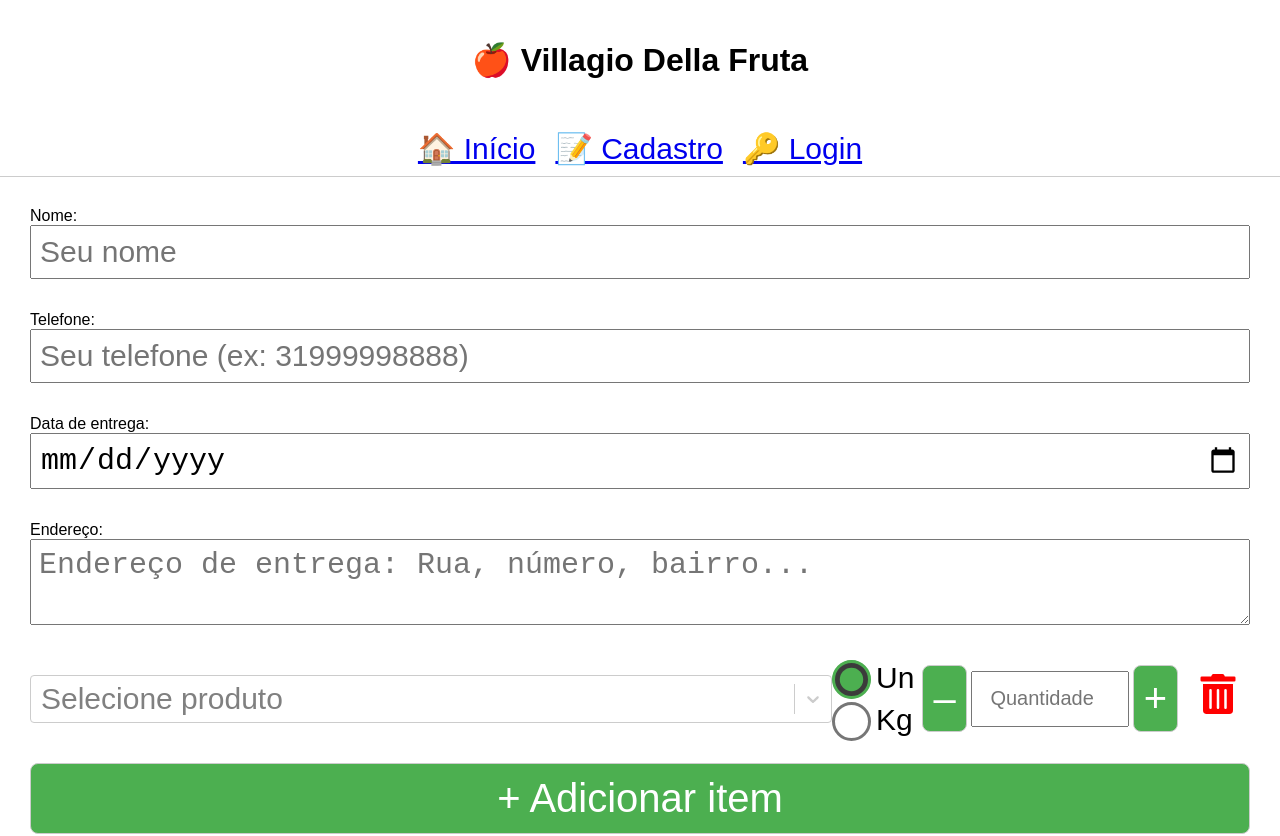
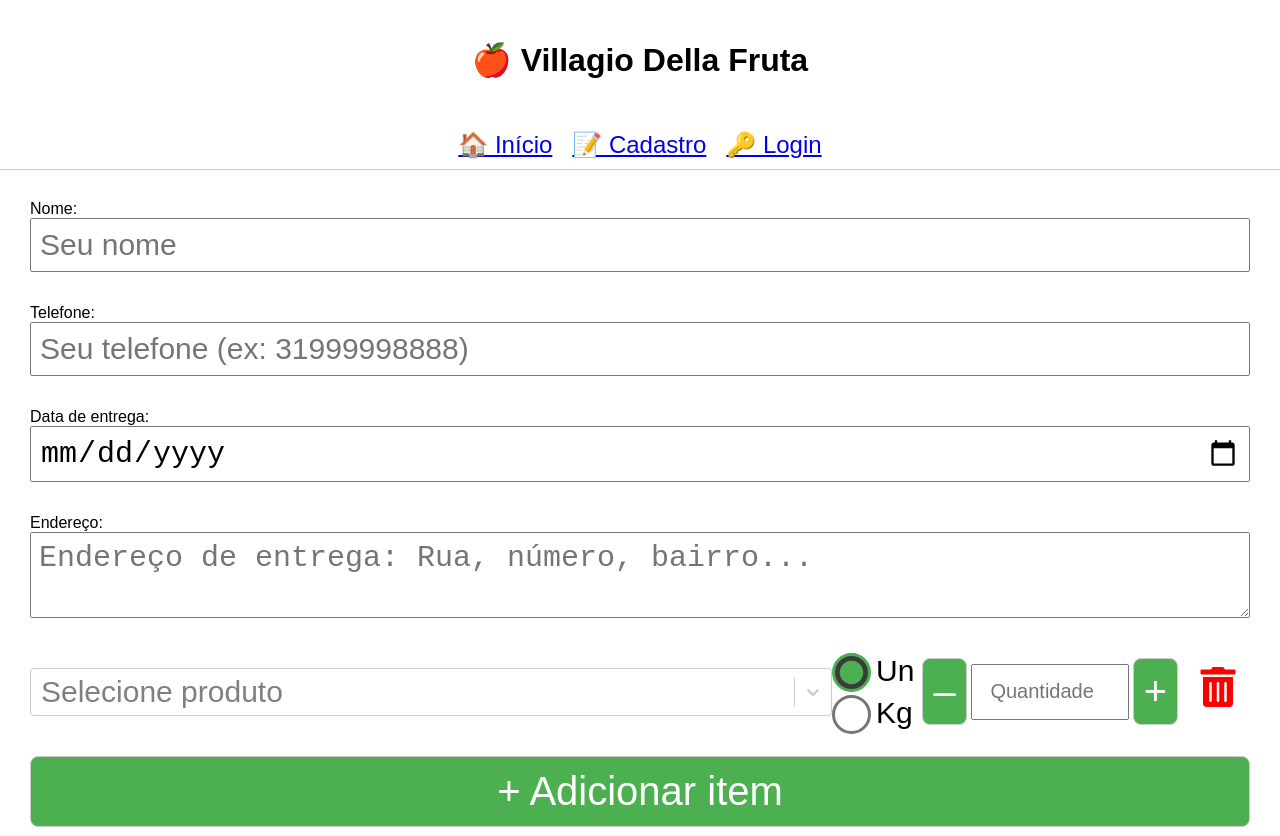
Before and after one commit to michelrodrigo/pedido_hortifruti, a React (Vite) app: page / in a window 1280 px wide. Shown: the top 836 px of the page. Built offline with nearby package versions, Linux system fonts and the light colour scheme.

Commit message:
implementação do botão de Logout e alguns ajustes

```diff
--- a/src/App.jsx
+++ b/src/App.jsx
@@ -1,28 +1,57 @@
 // App.jsx
-import React from 'react';
+import React, { useState, useEffect } from 'react';
 import { BrowserRouter as Router, Routes, Route, Link } from 'react-router-dom';
 import FormPedido from './components/FormPedido';
 import CadastroCliente from './components/CadastroCliente';
 import Login from './components/Login';
 
 function App() {
+  const [cliente, setCliente] = useState(null);
+
+  // Carrega cliente salvo no localStorage ao iniciar
+  useEffect(() => {
+    const salvo = localStorage.getItem('cliente');
+    if (salvo) setCliente(JSON.parse(salvo));
+  }, []);
+
+  const handleLogout = () => {
+    localStorage.removeItem('cliente');
+    setCliente(null);
+  };
+
   return (
     <Router>
-      <div >
-		<h1 style={{ textAlign: 'center', padding: '20px' }}>🍎 Villagio Della Fruta</h1>
+      <div>
+        <h1 style={{ textAlign: 'center', padding: '20px' }}>🍎 Villagio Della Fruta</h1>
+
         {/* Menu de navegação */}
-        <nav style={{ padding: '10px', borderBottom: '1px solid #ccc', display: 'flex', gap: '20px', fontSize: '30px', display: 'flex', justifyContent: 'center'}}>
+        <nav style={{
+          padding: '10px',
+          borderBottom: '1px solid #ccc',
+          display: 'flex',
+          gap: '20px',
+          fontSize: '24px',
+          justifyContent: 'center',
+          alignItems: 'center',
+          flexWrap: 'wrap',
+        }}>
           <Link to="/">🏠 Início</Link>
           <Link to="/cadastro">📝 Cadastro</Link>
-          <Link to="/login">🔑 Login</Link>
+          {!cliente && <Link to="/login">🔑 Login</Link>}
+          {cliente && (
+            <>
+              <span>👤 {cliente.nome}</span>
+              <button onClick={handleLogout} style={{ fontSize: '18px' }}>🚪 Sair</button>
+            </>
+          )}
         </nav>
 
         {/* Rotas da aplicação */}
         <div style={{ padding: '20px' }}>
           <Routes>
-            <Route path="/" element={<FormPedido />} />
+            <Route path="/" element={<FormPedido cliente={cliente} />} />
             <Route path="/cadastro" element={<CadastroCliente />} />
-            <Route path="/login" element={<Login />} />
+            <Route path="/login" element={<Login onLoginSucesso={setCliente} />} />
           </Routes>
         </div>
       </div>
--- a/src/components/FormPedido.jsx
+++ b/src/components/FormPedido.jsx
@@ -12,14 +12,32 @@ export default function FormPedido() {
 	defaultValues: { itens: [{ produto: '', unidade: 'unidade', quantidade: '' }] }
   });
   useEffect(() => {
+	  const atualizarDadosCliente = () => {
 		const clienteSalvo = localStorage.getItem("cliente");
 		if (clienteSalvo) {
 		  const dados = JSON.parse(clienteSalvo);
 		  setValue("nome", dados.nome || "");
 		  setValue("telefone", dados.telefone || "");
 		  setValue("endereco", dados.endereco || "");
+		} else {
+		  // Limpa os campos se não há cliente
+		  reset({
+			nome: '',
+			telefone: '',
+			endereco: '',
+			dataEntrega: '',
+			itens: [{ produto: '', unidade: 'unidade', quantidade: '' }]
+		  });
 		}
-	}, []);
+	  };
+
+	  atualizarDadosCliente();
+
+	  // Verifica mudanças no localStorage a cada 1 segundo
+	  const intervalo = setInterval(atualizarDadosCliente, 1000);
+
+	  return () => clearInterval(intervalo);
+	}, [setValue, reset]);
   const { fields, append, remove } = useFieldArray({ control, name: 'itens' });
   const itensWatch = useWatch({ control, name: 'itens', defaultValue: [] });
 
--- a/src/components/Login.jsx
+++ b/src/components/Login.jsx
@@ -1,15 +1,16 @@
 import React, { useState } from 'react';
-import { useNavigate } from 'react-router-dom'; // 👈 adicionado
+import { useNavigate } from 'react-router-dom';
 
-export default function Login() {
+export default function Login({ onLoginSucesso }) {
   const [email, setEmail] = useState('');
   const [senha, setSenha] = useState('');
-  const navigate = useNavigate(); // 👈 usado para redirecionar
   const [loading, setLoading] = useState(false);
+  const navigate = useNavigate();
 
   const handleLogin = async (e) => {
     e.preventDefault();
-	setLoading(true); // 🌀 inicia o loading
+    setLoading(true);
+
     try {
       const resp = await fetch('/.netlify/functions/login-cliente', {
         method: 'POST',
@@ -17,11 +18,12 @@ export default function Login() {
         body: JSON.stringify({
           email,
           senha,
-          acao: 'login' // 👈 importante
+          acao: 'login',
         }),
       });
 
       const json = await resp.json();
+
       if (json.success) {
         const cliente = {
           nome: json.nome,
@@ -31,14 +33,19 @@ export default function Login() {
 
         localStorage.setItem('cliente', JSON.stringify(cliente));
 
-        navigate('/'); // 👈 redireciona para a página de pedido
+        // 👉 atualiza o estado global com os dados do cliente
+        if (onLoginSucesso) {
+          onLoginSucesso(cliente);
+        }
+
+        navigate('/');
       } else {
         alert('❌ Login inválido');
       }
     } catch (err) {
       alert('❌ Erro: ' + err.message);
     } finally {
-		setLoading(false); // ✅ encerra o loading mesmo com erro
+      setLoading(false);
     }
   };
 
```
Lines whose indentation alone changed are shown as unchanged.
